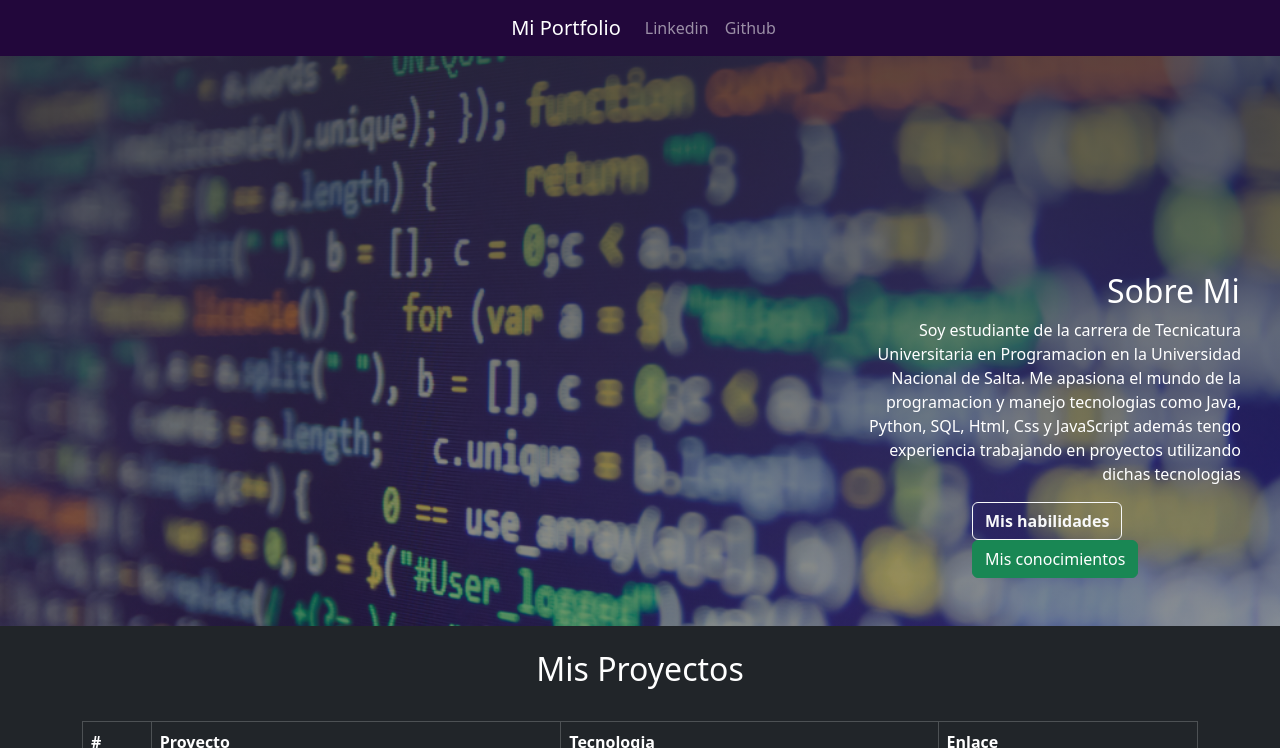
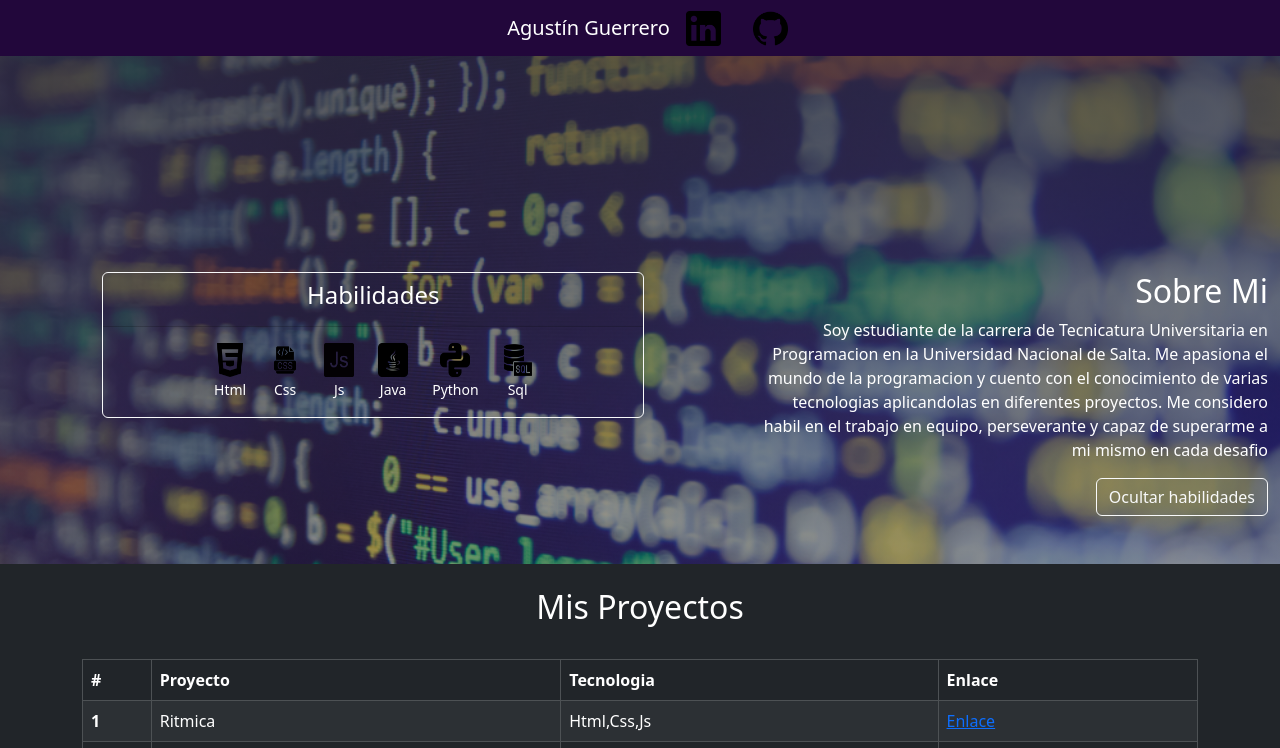
Before and after one commit to agusg26/Mi-Portafolio, a plain HTML site: page index.html in a window 1280 px wide. Both pictures are taken after a click on the button "Mis conocimientos". Shown: the top 748 px of the page. Drawn offline with nearby package versions, Linux system fonts and the light colour scheme.

Commit message:
funcionalidades

```diff
--- a/Styles/estilos.css
+++ b/Styles/estilos.css
@@ -17,5 +17,20 @@
     background-color: rgb(34, 7, 59);
     position: sticky;
     top: 0;
+    z-index: 1030;
     /*backdrop-filter: blur(45px);*/
 }
+/* Oculta el elemento inicialmente */
+#skills {
+    opacity: 0;
+    transform: translateY(20px);
+    transition: opacity 0.5s ease, transform 0.5s ease;
+    display: none;
+  }
+
+  /* Mostrar animado */
+  #skills.show {
+    display: block;
+    opacity: 1;
+    transform: translateY(0);
+  }
--- /dev/null
+++ b/Utils/script.js
@@ -0,0 +1,20 @@
+document.addEventListener("DOMContentLoaded", () => {
+    const btn = document.getElementById("btnMostrar");
+    const card = document.getElementById("skills");
+
+    btn.addEventListener("click", () => {
+        if (card.classList.contains("show")) {
+            card.classList.remove("show");
+            setTimeout(() => {
+                card.style.display = "none";
+            }, 500); // Espera a que termine la transición
+            btn.textContent = "Mis conocimientos";
+        } else {
+            card.style.display = "block";
+            setTimeout(() => {
+                card.classList.add("show");
+            }, 10); // Pequeño delay para que la transición funcione
+            btn.textContent = "Ocultar habilidades";
+        }
+    });
+});
--- a/index.html
+++ b/index.html
@@ -3,19 +3,23 @@
 <head>
     <meta charset="UTF-8">
     <meta name="viewport" content="width=device-width, initial-scale=1.0">
-    <title>Agustin Guerrero</title>
+    <title>Mi Portfolio</title>
 </head>
 <body>
     <header class="header">
       <nav class="navbar navbar-expand-lg navbar-dark ">
-          <a class="navbar-brand" style="margin-left: 15px">Mi Portfolio</a>
+          <a class="navbar-brand" style="margin-left: 15px">Agustín Guerrero</a>
   <div class="collapse navbar-collapse" id="navbarNav">
     <ul class="navbar-nav">
       <li class="nav-item active">
-        <a class="nav-link" href="https://www.linkedin.com/in/agust%C3%ADn-ezequiel-guerrero-1a706726b/" target="_blank">Linkedin</a>
+        <a href="https://www.linkedin.com/in/agust%C3%ADn-ezequiel-guerrero-1a706726b/" target="_blank">
+            <img src="imgs/logotipo-de-linkedin.png" alt="Logo" width="35" height="35">
+        </a>
       </li>
       <li class="nav-item">
-        <a class="nav-link" href="https://github.com/agusg26" target="_blank">Github</a>
+        <a href="https://github.com/agusg26" target="_blank" style="padding-left: 2rem;">
+            <img src="imgs/github.png" alt="Logo" width="35" height="35">
+        </a>
       </li>
     </ul>
   </div>
@@ -26,23 +30,56 @@
             <div class="col-sm-12"><br><br><br><br><br><br><br><br><br></div>
         </div>
         <div class="row">
-            <div class="col-sm-10"></div>
-            <div class="col-sm-2" style="text-align: center;"><h2 id="titulos">Sobre Mi</h2></div>
-        </div>
-        <div class="row">
-            <div class="col-sm-8"></div>
-            <div class="col-sm-4"><p id="fondo-p" style="margin-right: 6.7%;">Soy estudiante de la carrera de
-                Tecnicatura Universitaria en Programacion en la Universidad Nacional de Salta. Me apasiona
-                el mundo de la programacion y manejo tecnologias como Java, Python, SQL, Html, Css y JavaScript
-                además tengo experiencia trabajando en proyectos utilizando dichas tecnologias
-            </p></div>
+            <div class="col-sm-7">
+                <div id="skills" >
+                <div class="card bg-transparent text-white text-center border-bottom border-light w-75 mx-auto">
+                    <div class="card-header text-center">
+                      <h4>Habilidades</h4>
+                    </div>
+                    <div class="card-body d-flex flex-wrap justify-content-center gap-4">
+                      <div class="text-center">
+                        <img src="imgs/html-5.png" alt="Logo" width="30" height="34"><br>
+                        <small>Html</small>
+                      </div>
+                      <div class="text-center">
+                        <img src="imgs/css.png" alt="Logo" width="30" height="34"><br>
+                        <small>Css</small>
+                      </div>
+                      <div class="text-center">
+                        <img src="imgs/java-script.png" alt="Logo" width="30" height="34"><br>
+                        <small>Js</small>
+                      </div>
+                      <div class="text-center">
+                        <img src="imgs/java.png" alt="Logo" width="30" height="34"><br>
+                        <small>Java</small>
+                      </div>
+                      <div class="text-center">
+                        <img src="imgs/piton.png" alt="Logo" width="30" height="34"><br>
+                        <small>Python</small>
+                      </div>
+                      <div class="text-center">
+                        <img src="imgs/servidor-sql.png" alt="Logo" width="30" height="34"><br>
+                        <small>Sql</small>
+                      </div>
+                    </div>
+                </div>
+                </div>
+            </div>
+            <div class="col-sm-5" style="text-align: end;">
+                <h2 id="titulos">Sobre Mi</h2>
+                <div ><p id="fondo-p">Soy estudiante de la carrera de
+                    Tecnicatura Universitaria en Programacion en la Universidad Nacional de Salta. Me apasiona
+                    el mundo de la programacion y cuento con el conocimiento de varias tecnologias aplicandolas
+                    en diferentes proyectos. Me considero habil en el trabajo en equipo, perseverante y capaz de
+                    superarme a mi mismo en cada desafio
+                </p></div>
+            </div>
         </div>
         <div class="row">
             <div class="col-sm-9"></div>
-            <div class="col-sm-3"><button type="button" href="https://agusg26.github.io" class="btn btn-outline-light"><b>Mis habilidades</b></button>
-            <button type="button" class="btn btn-success">Mis conocimientos</button></div>
-
-        </div>
+            <div class="col-sm-3 d-flex justify-content-end">
+                <button type="button" class="btn btn-outline-light" id="btnMostrar"><b>Mis conocimientos</b></button>
+            </div>
         <div class="row">
             <div class="col-sm-12"> <br><br></div>
         </div>
@@ -137,4 +174,5 @@
     <link href="https://cdn.jsdelivr.net/npm/bootstrap@5.3.0-alpha3/dist/css/bootstrap.min.css" rel="stylesheet" integrity="sha384-KK94CHFLLe+nY2dmCWGMq91rCGa5gtU4mk92HdvYe+M/SXH301p5ILy+dN9+nJOZ" crossorigin="anonymous">
     <script src="https://cdn.jsdelivr.net/npm/bootstrap@5.3.0-alpha3/dist/js/bootstrap.bundle.min.js" integrity="sha384-ENjdO4Dr2bkBIFxQpeoTz1HIcje39Wm4jDKdf19U8gI4ddQ3GYNS7NTKfAdVQSZe" crossorigin="anonymous"></script>
     <link rel="stylesheet" href="Styles/estilos.css">
+    <script src="Utils/script.js"></script>
 </body>
```
Also changed, not shown: imgs/css.png (added), imgs/github.png (added), imgs/html-5.png (added), imgs/java-script.png (added), imgs/java.png (added), imgs/logotipo-de-linkedin.png (added), imgs/piton.png (added), imgs/servidor-sql.png (added).
